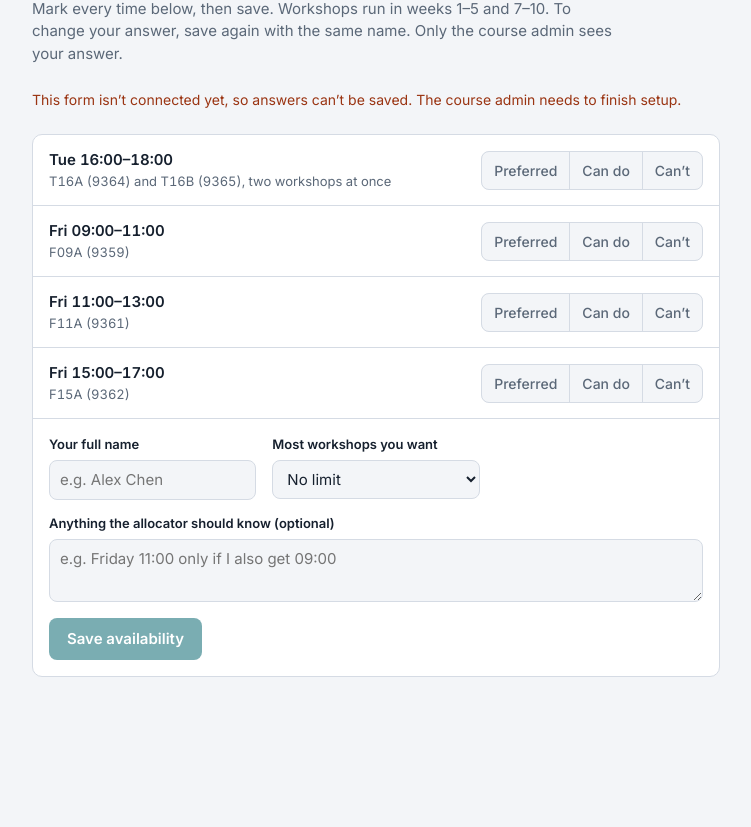
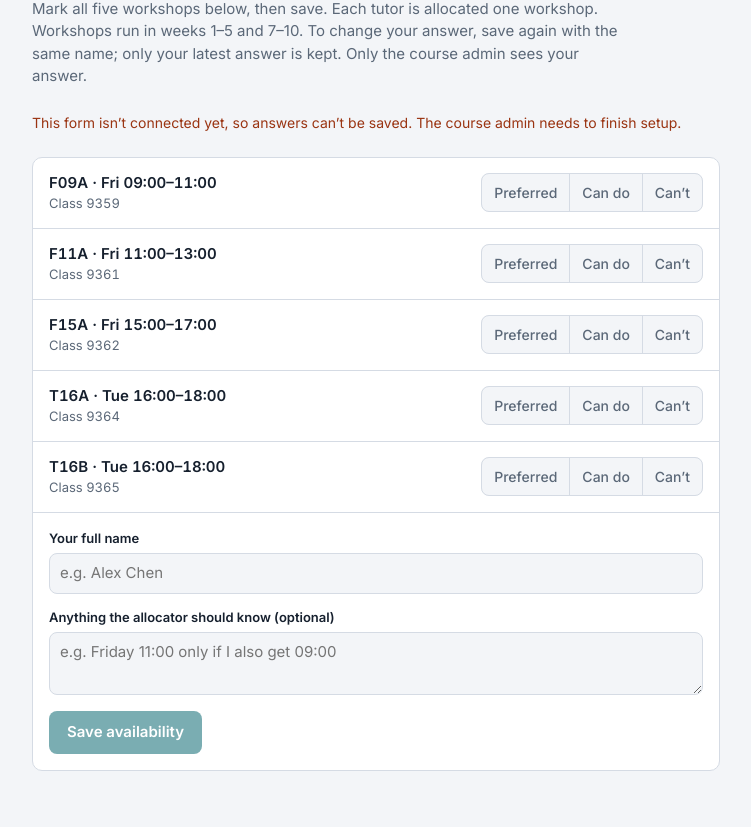
Before and after one commit to Inspiring-Ming/seng2021-workshop-availability, a plain HTML site: page index.html in a window 1280 px wide. Shown: the part 96-923 px from the top of the page, without its empty margins (264-1015 px from the left). Before the commit the page ends 829 px from the top, so only its background shows below. Drawn offline with Linux system fonts and the light colour scheme.

Commit message:
List five workshops separately and drop workshop count field

```diff
--- a/index.html
+++ b/index.html
@@ -68,8 +68,8 @@ button:disabled { opacity: 0.55; cursor: default; }
 <div class="wrap">
   <header>
     <p class="eyebrow">SENG2021 · 27T1 · Workshop allocation</p>
-    <h1>Which workshop times can you teach?</h1>
-    <p class="lede">Mark every time below, then save. Workshops run in weeks 1–5 and 7–10. To change your answer, save again with the same name. Only the course admin sees your answer.</p>
+    <h1>Which workshops can you teach?</h1>
+    <p class="lede">Mark all five workshops below, then save. Each tutor is allocated one workshop. Workshops run in weeks 1–5 and 7–10. To change your answer, save again with the same name; only your latest answer is kept. Only the course admin sees your answer.</p>
   </header>
 
   <p class="note warn" id="setup-note" hidden>This form isn’t connected yet, so answers can’t be saved. The course admin needs to finish setup.</p>
@@ -77,19 +77,9 @@ button:disabled { opacity: 0.55; cursor: default; }
   <form id="avail-form" novalidate>
     <div id="slots"></div>
     <div class="fields">
-      <div class="field">
+      <div class="field wide">
         <label for="f-name">Your full name</label>
         <input type="text" id="f-name" maxlength="60" autocomplete="name" placeholder="e.g. Alex Chen" required>
-      </div>
-      <div class="field">
-        <label for="f-max">Most workshops you want</label>
-        <select id="f-max">
-          <option value="">No limit</option>
-          <option value="1">1 workshop</option>
-          <option value="2">2 workshops</option>
-          <option value="3">3 workshops</option>
-          <option value="4">4 workshops</option>
-        </select>
       </div>
       <div class="field wide">
         <label for="f-note">Anything the allocator should know (optional)</label>
@@ -109,17 +99,18 @@ button:disabled { opacity: 0.55; cursor: default; }
   var ENDPOINT = "";
 
   var SLOTS = [
-    { key: "T16", when: "Tue 16:00–18:00", meta: "T16A (9364) and T16B (9365), two workshops at once" },
-    { key: "F09", when: "Fri 09:00–11:00", meta: "F09A (9359)" },
-    { key: "F11", when: "Fri 11:00–13:00", meta: "F11A (9361)" },
-    { key: "F15", when: "Fri 15:00–17:00", meta: "F15A (9362)" }
+    { key: "F09A", when: "F09A · Fri 09:00–11:00", meta: "Class 9359" },
+    { key: "F11A", when: "F11A · Fri 11:00–13:00", meta: "Class 9361" },
+    { key: "F15A", when: "F15A · Fri 15:00–17:00", meta: "Class 9362" },
+    { key: "T16A", when: "T16A · Tue 16:00–18:00", meta: "Class 9364" },
+    { key: "T16B", when: "T16B · Tue 16:00–18:00", meta: "Class 9365" }
   ];
   var CHOICES = [
     { v: "pref", label: "Preferred" },
     { v: "ok", label: "Can do" },
     { v: "no", label: "Can’t" }
   ];
-  var STORE_KEY = "seng2021-workshop-availability";
+  var STORE_KEY = "seng2021-workshop-availability-v2";
 
   var $ = function (id) { return document.getElementById(id); };
   var el = function (tag, cls, text) {
@@ -162,7 +153,6 @@ button:disabled { opacity: 0.55; cursor: default; }
         if (r) r.checked = true;
       });
       $("f-name").value = prev.name || "";
-      $("f-max").value = prev.max ? String(prev.max) : "";
       $("f-note").value = prev.note || "";
       setStatus("Your last saved answer is loaded.");
     }
@@ -174,13 +164,12 @@ button:disabled { opacity: 0.55; cursor: default; }
     var slots = {};
     for (var i = 0; i < SLOTS.length; i++) {
       var c = form.querySelector('input[name="s-' + SLOTS[i].key + '"]:checked');
-      if (!c) { setStatus("Choose an answer for all four times first.", true); return; }
+      if (!c) { setStatus("Choose an answer for all five workshops first.", true); return; }
       slots[SLOTS[i].key] = c.value;
     }
     var name = $("f-name").value.trim().replace(/\s+/g, " ").slice(0, 60);
     if (!name) { setStatus("Enter your name so the course admin knows whose answer this is.", true); $("f-name").focus(); return; }
-    var maxV = parseInt($("f-max").value, 10);
-    var body = { name: name, slots: slots, max: maxV >= 1 && maxV <= 4 ? maxV : null, note: $("f-note").value.trim().slice(0, 300) };
+    var body = { name: name, slots: slots, note: $("f-note").value.trim().slice(0, 300) };
 
     saving = true; saveBtn.disabled = true; setStatus("Saving…");
     /* text/plain keeps this a simple request, which Apps Script web apps accept cross-origin. */
```
Also changed, not shown: 2 other files.
